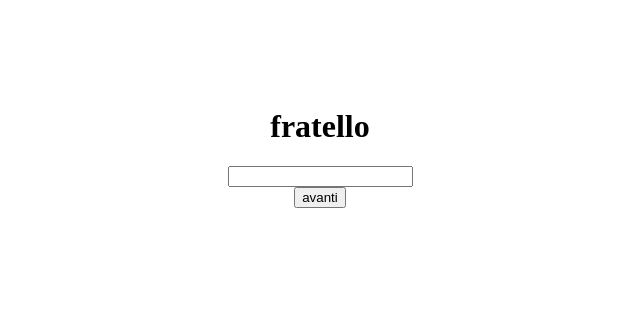
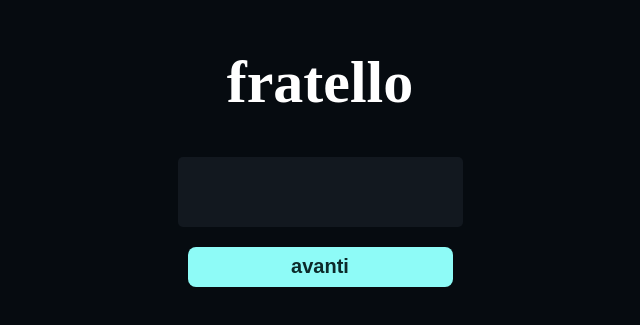
Before and after one commit to avrm000/flashlang1.0, a plain HTML site: page home.html in a window 1280 px wide. Shown: the part 141-466 px from the top of the page, without its empty margins (320-960 px from the left). Drawn offline with Linux system fonts and the light colour scheme.

Commit message:
cambiato lo stile della pagina

```diff
--- a/style.css
+++ b/style.css
@@ -4,4 +4,34 @@ body {
     align-items: center;
     flex-direction: column;
     height: 70vh;
+    background-color: #060B10;
 }
+
+#inp {
+    background-color: #12181F;
+    border-radius: 5px;
+    color: white;
+    outline: none;
+    border: none;
+    height: 50px;
+    padding: 10px;
+    margin-bottom: 20px;
+    font-size: 20px;
+}
+
+#display {
+    color: white;
+    font-size: 60px;
+}
+
+#bottone {
+    background-color: #8EFBF7;
+    border-radius: 8px;
+    outline: none;
+    border: none;
+    width: 265px;
+    height: 40px;
+    color: #0C2A2A;
+    font-weight: bolder;
+    font-size: 20px;
+}
```
